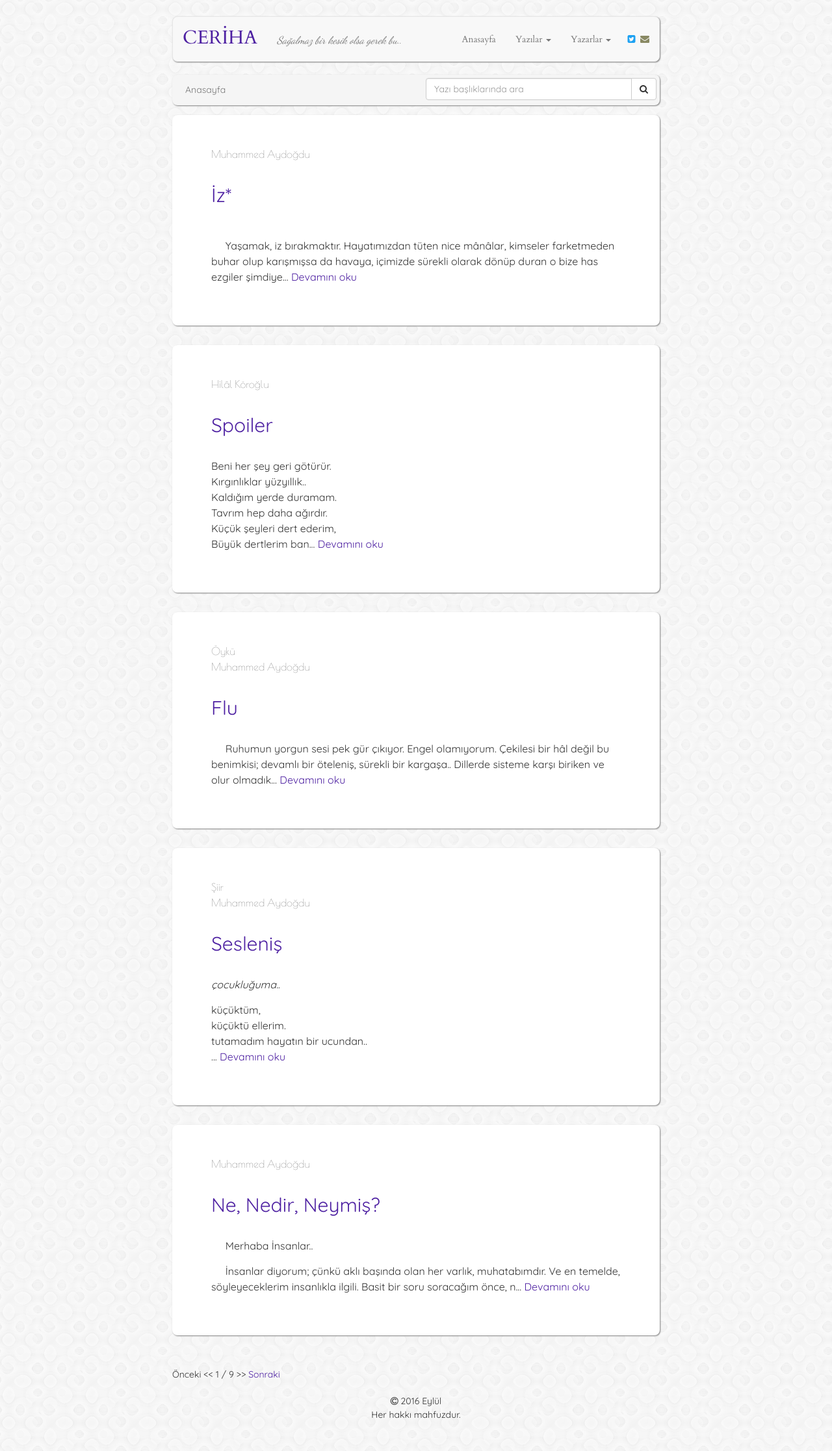
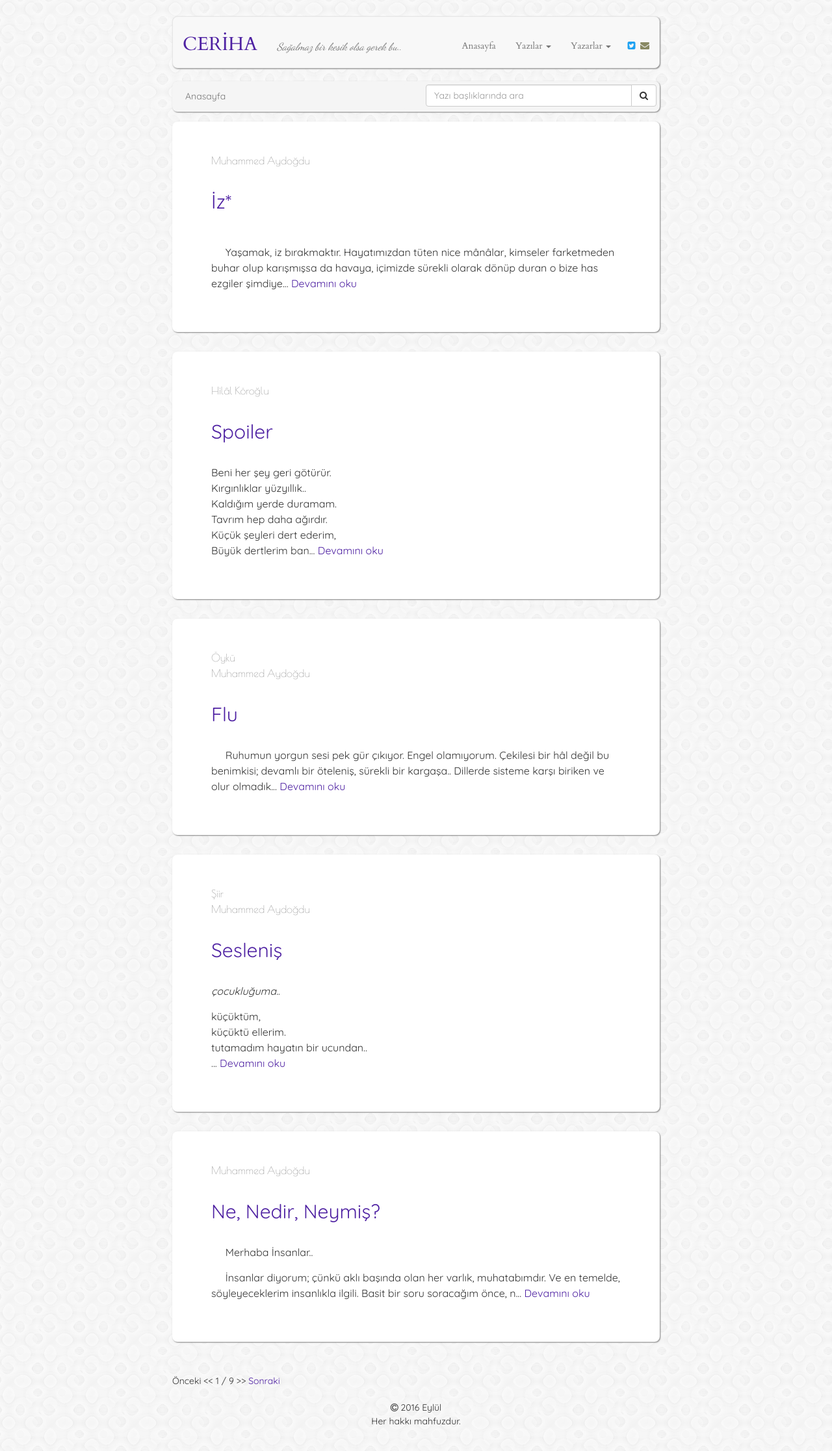
Before and after one commit to muhammedaydogdu/muhammedaydogdu.github.io, a Jekyll site: the page built from index.html, in a window 1280 px wide. Shown: the whole page at 65% size. Built offline with Jekyll 4.4.1, drawn with Linux system fonts in a browser that asks for light colours; some web fonts are replaced; the list of posts is cut into pages by our own code.

Commit message:
Update style.css

```diff
--- a/css/style.css
+++ b/css/style.css
@@ -38,7 +38,7 @@ h2 {
 .container .navbar {
   margin-top: 25px;
   font-family: "Cardo", "Times New Roman", serif;
-  padding: 5px 0 5px 0;
+  padding: 15px 0 5px 0;
   box-shadow: 1px 1px 2px grey;
   border-radius: 8px;
 }
```
